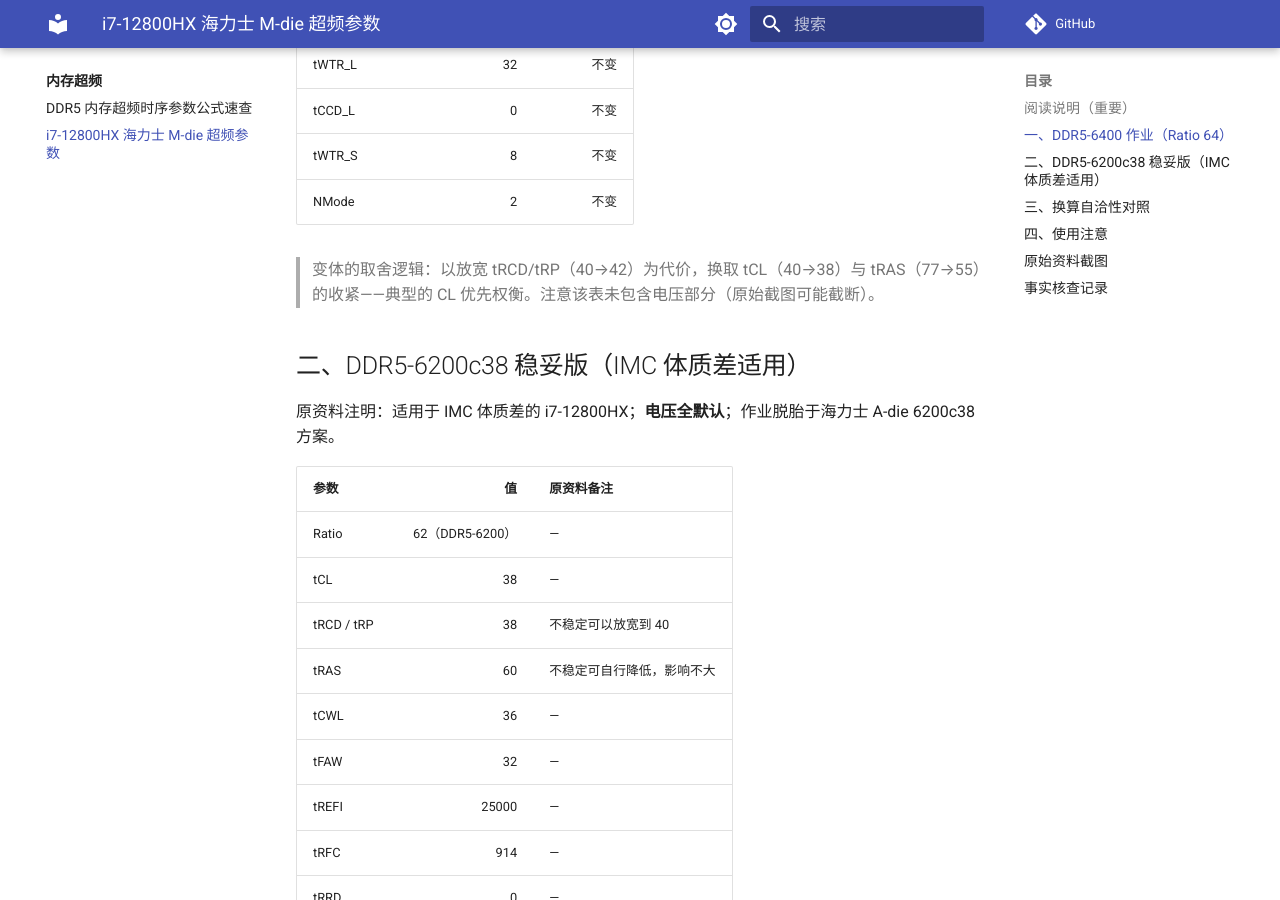
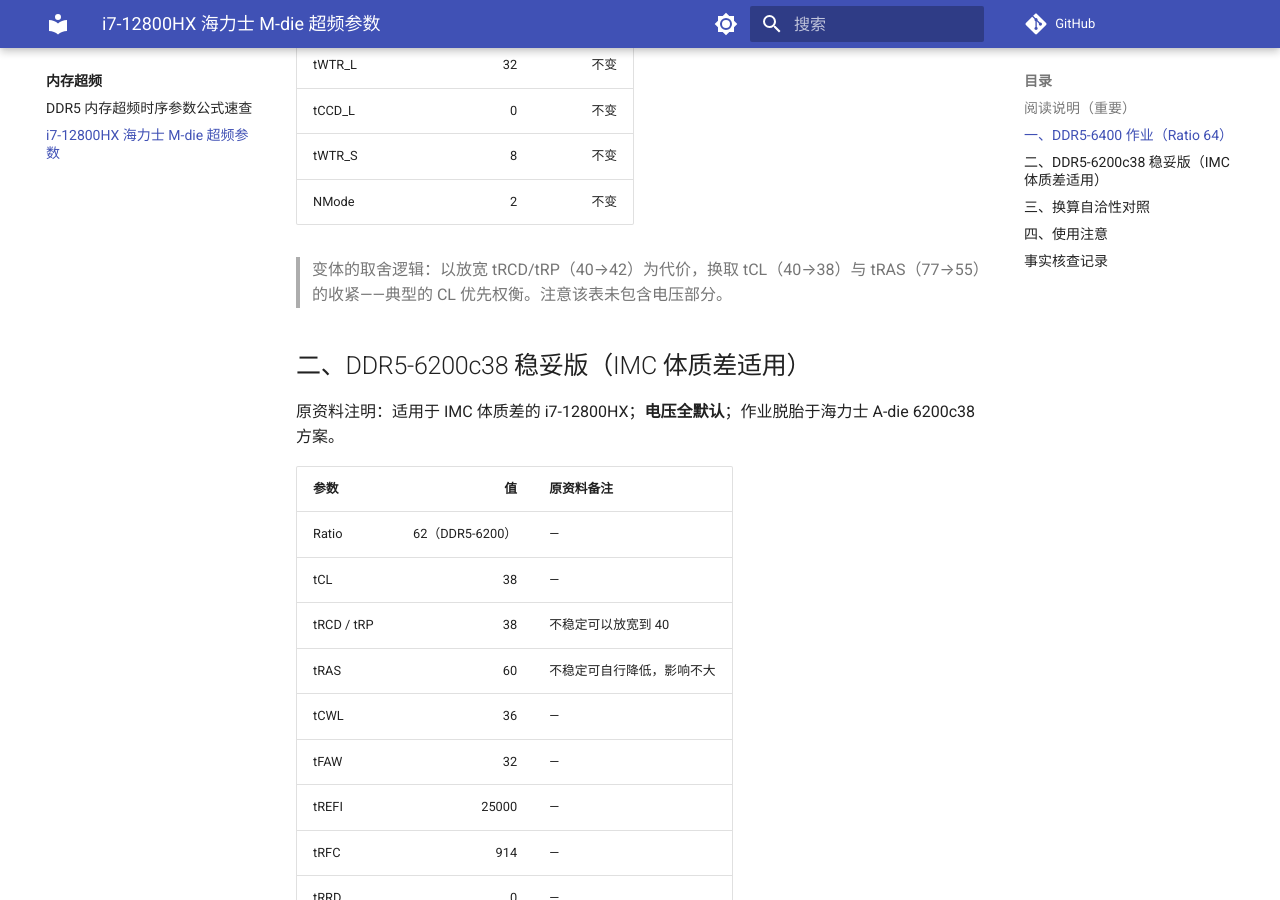
Before and after one commit to 3304711297/youshouldknow, an MkDocs documentation site: the page built from docs/内存超频/i7-12800HX海力士M-die超频参数.md, in a window 1280 px wide and 900 px high, scrolled down 1541 px. Built offline with MkDocs 1.6.1 and Material for MkDocs 9.7.7, drawn with Linux system fonts in a browser that asks for light colours; comment, search, counter and statistics services are not loaded; some of the changed text lies outside the part shown.

Commit message:
M-die 文章移除原始资料截图小节与图片文件（内容已完全文字化）

```diff
--- a/docs/内存超频/i7-12800HX海力士M-die超频参数.md
+++ b/docs/内存超频/i7-12800HX海力士M-die超频参数.md
@@ -4,7 +4,7 @@
 >
 > 与 [DDR5 时序公式速查](./DDR5-内存超频时序参数公式速查.md) 的 A-die/AM5 内容**不可混用**：M-die 的 tRFC 系列值远高于 A-die，直接套用 A-die 作业会失败。
 >
-> ⚠️ 本文为个人/社区作业笔记整理（原始截图见文末），未经独立横向验证；两组数据的内部换算自洽性已核对，见[事实核查记录](#事实核查记录)。
+> ⚠️ 本文为个人/社区作业笔记整理，未经独立横向验证；两组数据的内部换算自洽性已核对，见[事实核查记录](#事实核查记录)。
 
 ## 阅读说明（重要）
 
@@ -38,7 +38,7 @@
 | tWTR_S | 8 | 不变 |
 | NMode | 2 | 不变 |
 
-> 变体的取舍逻辑：以放宽 tRCD/tRP（40→42）为代价，换取 tCL（40→38）与 tRAS（77→55）的收紧——典型的 CL 优先权衡。注意该表未包含电压部分（原始截图可能截断）。
+> 变体的取舍逻辑：以放宽 tRCD/tRP（40→42）为代价，换取 tCL（40→38）与 tRAS（77→55）的收紧——典型的 CL 优先权衡。注意该表未包含电压部分。
 
 ## 二、DDR5-6200c38 稳妥版（IMC 体质差适用）
 
@@ -84,12 +84,6 @@
 2. 两张作业表都未给出 SA/IO/VDDQ 等电压细节（6200 版注明电压全默认），复现时建议其余电压保持默认并逐项小步摸索；
 3. 双条 2×12GB 为非对称容量配置，兼容性窗口比对称双通道更窄，报错时优先放宽 tRCD/tRP 与 tRAS。
 
-## 原始资料截图
-
-![12800HX 海力士新 M-die 6400 作业（含收紧变体列）](./images/05-12800HX-Mdie-6400作业.png)
-
-![海力士 M-die 6200c38 压时作业](./images/04-Mdie-6200c38压时作业.png)
-
 ## 事实核查记录
 
 核验基准：原始笔记截图（来自荣耀笔记 App）+ 内部换算自洽性检验（2026-08-21）。
```
Also changed, not shown: docs/内存超频/images/04-Mdie-6200c38压时作业.png (deleted), docs/内存超频/images/05-12800HX-Mdie-6400作业.png (deleted).
